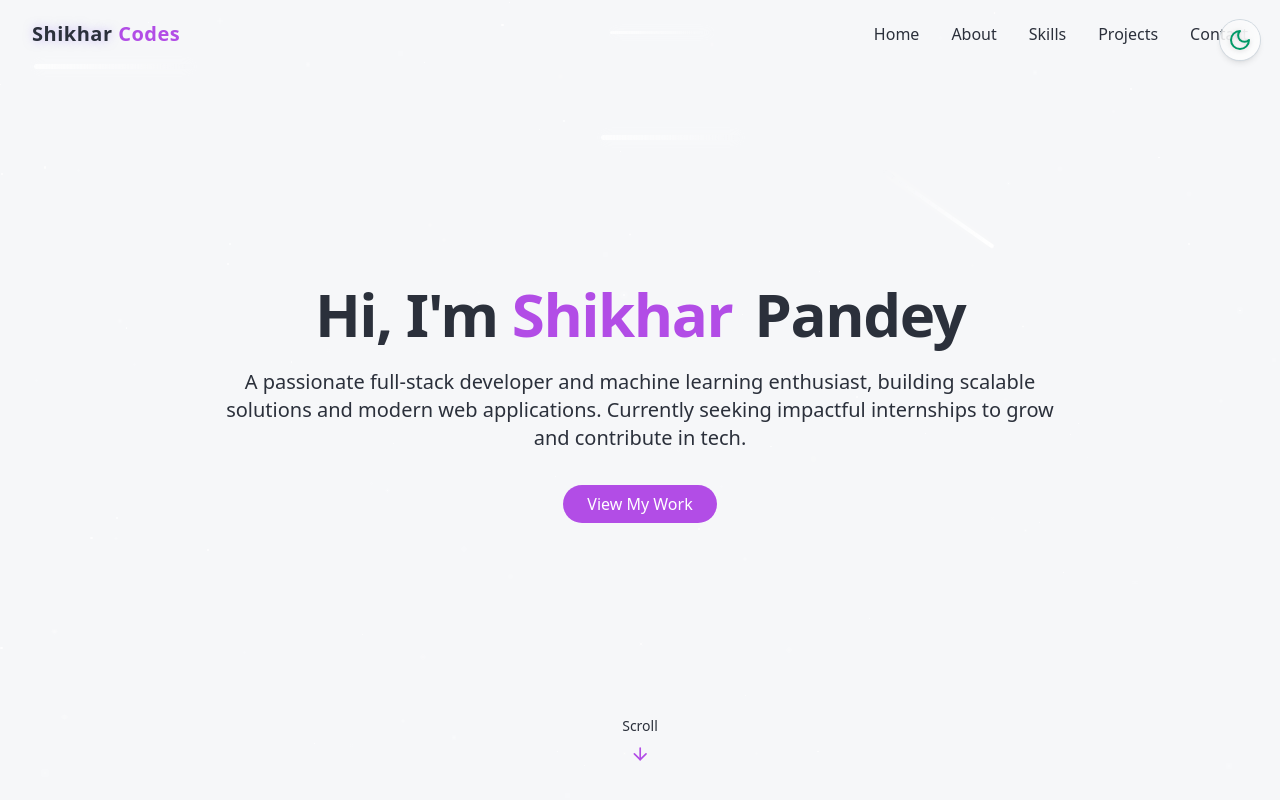
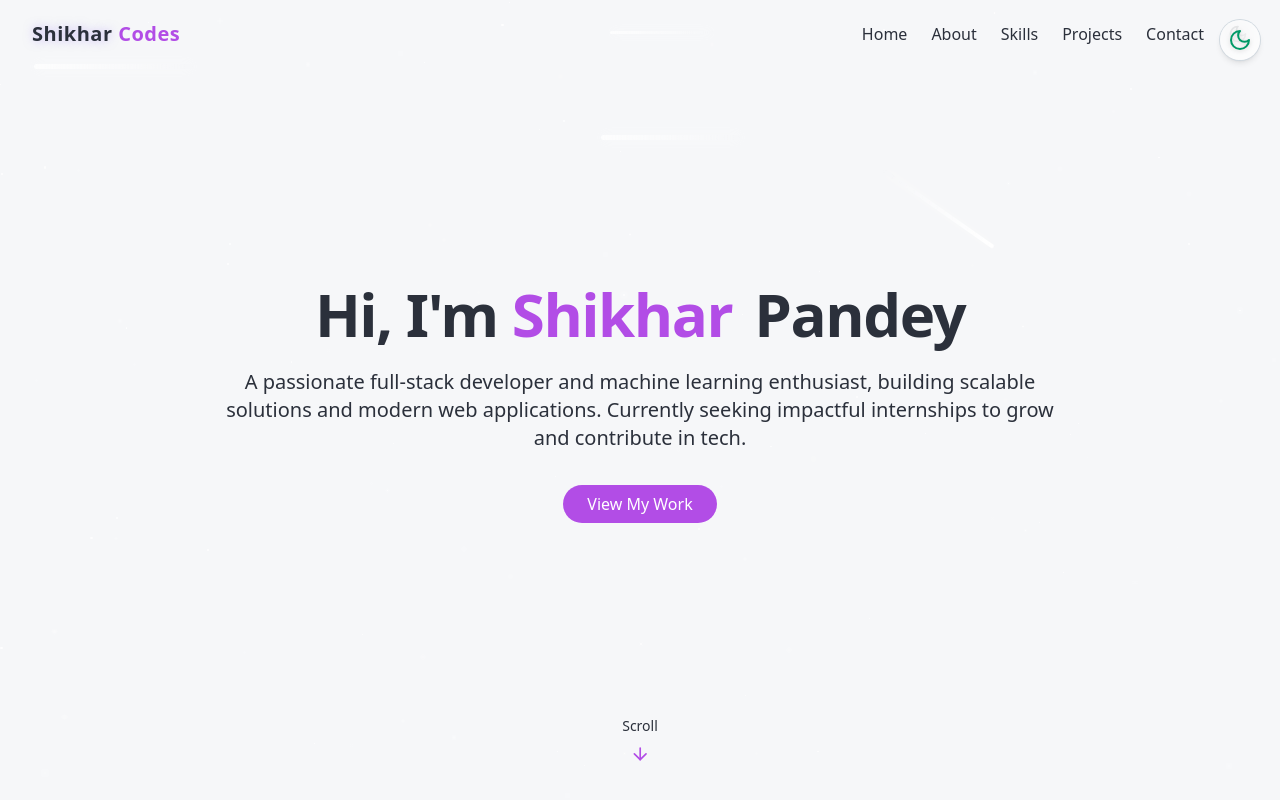
Before and after one commit to pandeyshikhar18/shikhars-portfolio, a React (Vite) app: page / in a window 1280 px wide. Shown: the top 800 px of the page. Built offline with nearby package versions, Linux system fonts and the light colour scheme; the HTML template or start-up script is replaced by a standard one.

Commit message:
Update Navbar.jsx

```diff
--- a/src/components/Navbar.jsx
+++ b/src/components/Navbar.jsx
@@ -1,5 +1,5 @@
 import { cn } from "@/lib/utils";
-import { Menu, X } from "lucide-react";
+import { Menu, X, Sun, Moon } from "lucide-react";
 import { useEffect, useState } from "react";
 
 const navItems = [
@@ -13,15 +13,29 @@ const navItems = [
 export const Navbar = () => {
   const [isScrolled, setIsScrolled] = useState(false);
   const [isMenuOpen, setIsMenuOpen] = useState(false);
+  const [theme, setTheme] = useState("light");
 
+  // Load theme on first render
   useEffect(() => {
+    const savedTheme = localStorage.getItem("theme") || "light";
+    setTheme(savedTheme);
+    document.body.className = savedTheme;
+
     const handleScroll = () => {
-      setIsScrolled(window.scrollY > 10); // typo fixed from screenY to scrollY
+      setIsScrolled(window.scrollY > 10);
     };
 
     window.addEventListener("scroll", handleScroll);
     return () => window.removeEventListener("scroll", handleScroll);
   }, []);
+
+  // Toggle dark/light
+  const toggleTheme = () => {
+    const newTheme = theme === "light" ? "dark" : "light";
+    setTheme(newTheme);
+    document.body.className = newTheme;
+    localStorage.setItem("theme", newTheme);
+  };
 
   return (
     <nav
@@ -38,13 +52,12 @@ export const Navbar = () => {
           href="#hero"
         >
           <span className="relative z-10">
-            <span className="text-glow text-foreground">Shikhar</span>{" "}
-            Codes
+            <span className="text-glow text-foreground">Shikhar</span> Codes
           </span>
         </a>
 
-        {/* Desktop Navigation */}
-        <div className="hidden md:flex space-x-8">
+        {/* === Desktop Navigation === */}
+        <div className="hidden md:flex items-center space-x-6">
           {navItems.map((item, key) => (
             <a
               key={key}
@@ -54,9 +67,16 @@ export const Navbar = () => {
               {item.name}
             </a>
           ))}
+          <button
+            onClick={toggleTheme}
+            className="text-foreground hover:text-primary transition"
+            aria-label="Toggle Theme"
+          >
+            {theme === "light" ? <Moon size={20} /> : <Sun size={20} />}
+          </button>
         </div>
 
-        {/* Mobile Menu Button */}
+        {/* === Mobile Menu Toggle Button === */}
         <button
           onClick={() => setIsMenuOpen((prev) => !prev)}
           className="md:hidden p-2 text-foreground z-50"
@@ -65,7 +85,7 @@ export const Navbar = () => {
           {isMenuOpen ? <X size={24} /> : <Menu size={24} />}
         </button>
 
-        {/* Mobile Navigation Menu */}
+        {/* === Mobile Navigation Menu === */}
         <div
           className={cn(
             "fixed inset-0 bg-background/95 backdrop-blur-lg z-40 flex flex-col items-center justify-center",
@@ -86,6 +106,13 @@ export const Navbar = () => {
                 {item.name}
               </a>
             ))}
+            {/* === Theme Toggle in Mobile View === */}
+            <button
+              onClick={toggleTheme}
+              className="mt-6 text-foreground hover:text-primary transition"
+            >
+              {theme === "light" ? "🌙 Dark Mode" : "☀️ Light Mode"}
+            </button>
           </div>
         </div>
       </div>
```
